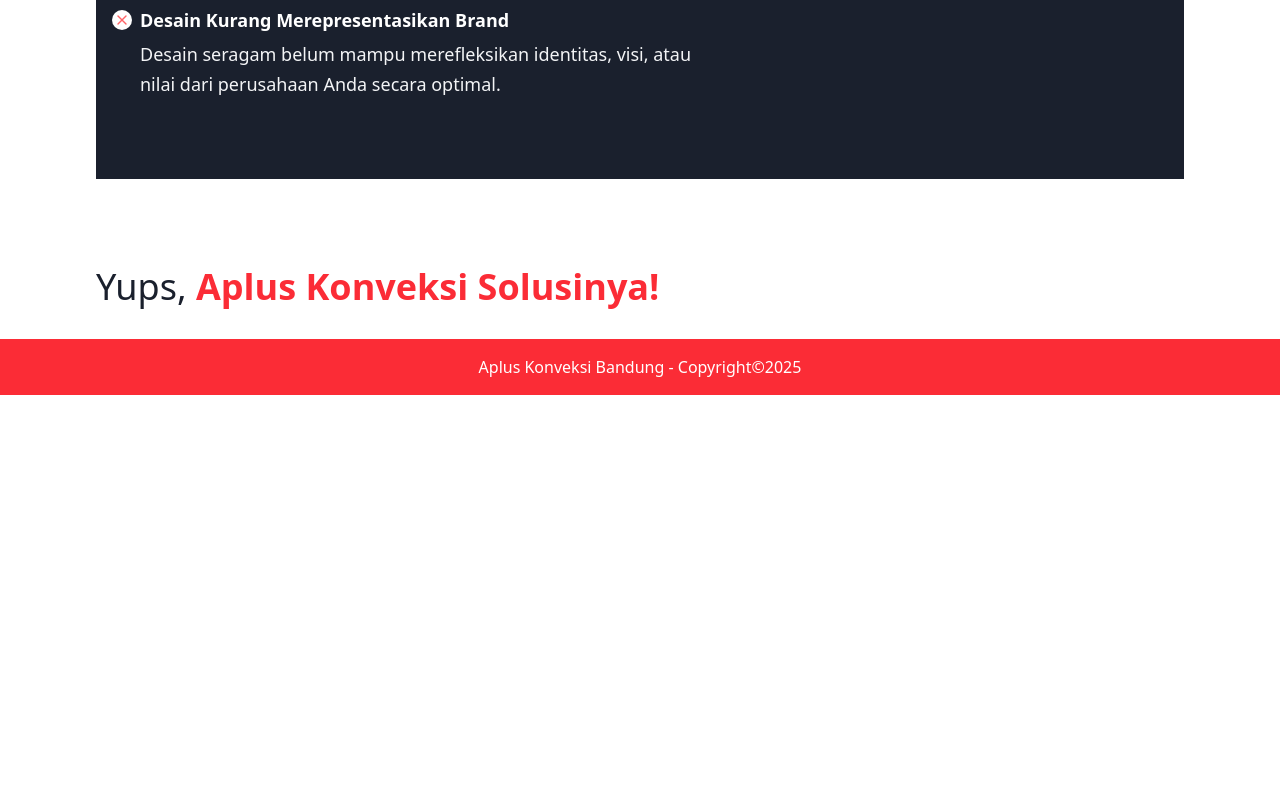
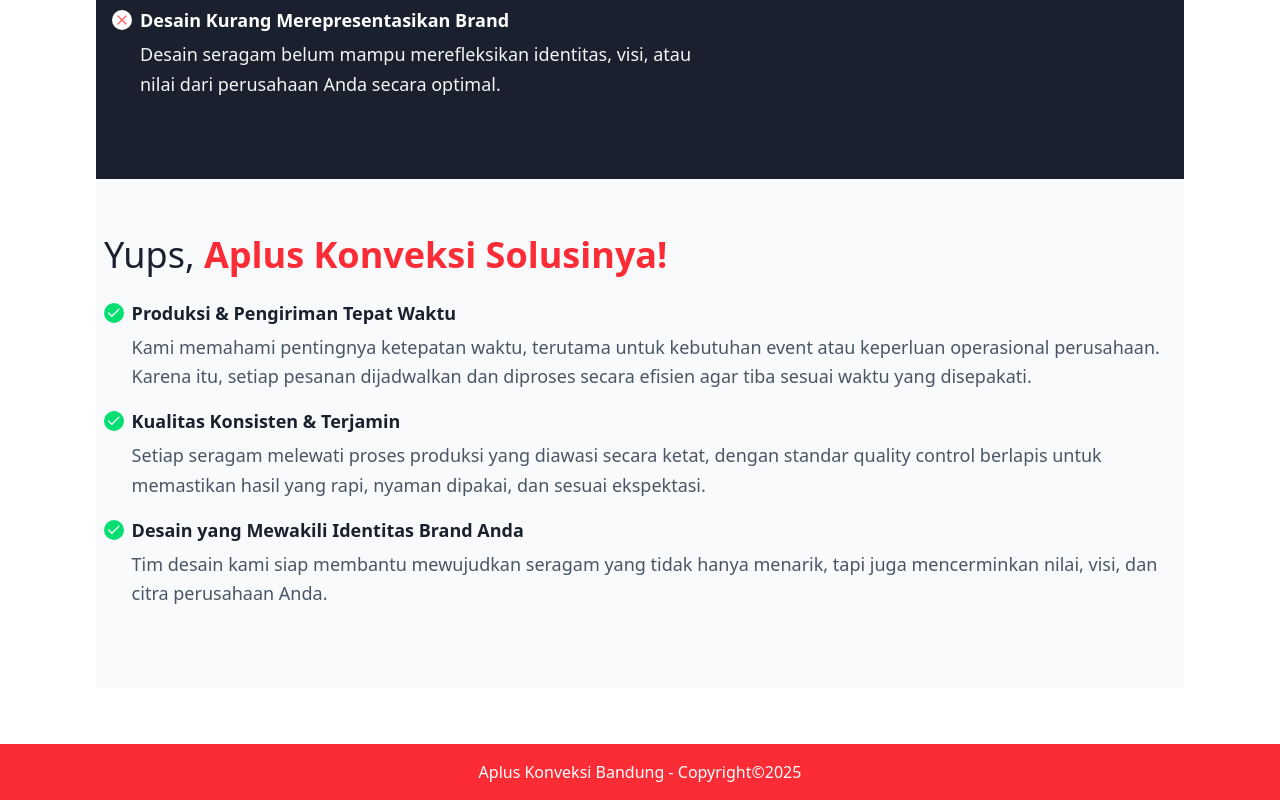
Before and after one commit to apluskonveksi/compro, a Next.js app: page / in a window 1280 px wide. Shown: the part 1643-2443 px from the top of the page. Before the commit the page ends 2038 px from the top, so only its background shows below. Built offline with nearby package versions, Linux system fonts and the light colour scheme.

Commit message:
added content solution

```diff
--- a/app/(root)/page.tsx
+++ b/app/(root)/page.tsx
@@ -11,7 +11,9 @@
       {/* Value */}
       <OurValue />
       {/* Problem Solved */}
-      <ProblemSolved />
+      <section className="my-8 sm:my-14">
+        <ProblemSolved />
+      </section>
     </>
   );
 }
--- a/app/components/ProblemSolved.tsx
+++ b/app/components/ProblemSolved.tsx
@@ -1,11 +1,11 @@
-import { X } from 'lucide-react'
+import { Check, X } from 'lucide-react'
 import Image from 'next/image'
 import React from 'react'
 
 const ProblemSolved = () => {
   return (
     <>
-      <div className='w-full h-full bg-[#1A202D] pt-8 px-4 relative overflow-hidden my-8 sm:my-14'>
+      <div className='w-full h-full bg-[#1A202D] pt-8 px-4 relative overflow-hidden '>
         <div className='w-full flex flex-col sm:flex-row items-end sm:items-start justify-evenly gap-4 py-8 sm:py-14 '>
           <div>
             <h1 className="text-2xl md:text-4xl text-white">Kesulitan dalam <span className='text-red-500 font-semibold'>Pengadaan Seragam yang Ideal ?</span></h1>
@@ -15,7 +15,7 @@
                   <X className='text-red-400 w-5 h-5 bg-white p-0.5 rounded-full mt-1  ' />
                   <div className='w-full max-w-xl space-y-1.5'>
                     <h1 className='text-white font-semibold text-md sm:text-lg'>Pengiriman Tidak Tepat Waktu</h1>
-                    <p className='text-gray-100 text-sm sm:text-md md:text-lg leading-relaxed'>Anda membutuhkan seragam yang siap digunakan untuk acara penting, namun proses produksi dan pengirimannya sering kali melewati tenggat yang telah ditentukan.</p>
+                    <p className='text-gray-100 text-md md:text-lg leading-relaxed'>Anda membutuhkan seragam yang siap digunakan untuk acara penting, namun proses produksi dan pengirimannya sering kali melewati tenggat yang telah ditentukan.</p>
                   </div>
                 </div>
               </div>
@@ -24,7 +24,7 @@
                   <X className='text-red-400 w-5 h-5 bg-white p-0.5 rounded-full mt-1 ' />
                   <div className='w-full max-w-xl space-y-1.5'>
                     <h1 className='text-white font-semibold text-md sm:text-lg'>Kualitas yang Tidak Konsisten</h1>
-                    <p className='text-gray-100 text-sm sm:text-md md:text-lg leading-relaxed'>Seragam yang diterima tidak selalu sesuai dengan standar yang diharapkan—baik dari segi bahan, jahitan, maupun hasil akhir.</p>
+                    <p className='text-gray-100 text-md md:text-lg leading-relaxed'>Seragam yang diterima tidak selalu sesuai dengan standar yang diharapkan—baik dari segi bahan, jahitan, maupun hasil akhir.</p>
                   </div>
                 </div>
               </div>
@@ -33,7 +33,7 @@
                   <X className='text-red-400 w-5 h-5 bg-white p-0.5 rounded-full mt-1  ' />
                   <div className='w-full max-w-xl space-y-1.5'>
                     <h1 className='text-white font-semibold text-md sm:text-lg'>Desain Kurang Merepresentasikan Brand</h1>
-                    <p className='text-gray-100 text-sm sm:text-md md:text-lg leading-relaxed'>Desain seragam belum mampu merefleksikan identitas, visi, atau nilai dari perusahaan Anda secara optimal.</p>
+                    <p className='text-gray-100 text-md md:text-lg leading-relaxed'>Desain seragam belum mampu merefleksikan identitas, visi, atau nilai dari perusahaan Anda secara optimal.</p>
                   </div>
                 </div>
               </div>
@@ -42,9 +42,39 @@
           <Image src="/model-t.png" alt="model-image" width={250} height={250} className='-bottom-10 sm:-bottom-14 relative' priority={true} />
         </div>
       </div>
-      <div className='py-8'>
-        <h1 className="text-2xl md:text-4xl text-[#1A202D]">Yups, <span className='text-red-500 font-semibold'> Aplus Konveksi Solusinya!</span></h1>
-
+      <div className='bg-gray-50 w-full py-14'>
+        <div className=' w-full max-w-7xl mx-auto px-2'>
+          <h1 className="text-2xl md:text-4xl text-[#1A202D]">Yups, <span className='text-red-500 font-semibold'> Aplus Konveksi Solusinya!</span></h1>
+          <div className='py-6 flex flex-col gap-4 '>
+            <div>
+              <div className='flex items-start gap-2 w-full'>
+                <Check className='text-white w-5 h-5 bg-green-400 p-0.5 rounded-full mt-1  ' />
+                <div className='w-fit space-y-1.5'>
+                  <h1 className='text-[#1A202D] font-semibold text-md sm:text-lg'>Produksi & Pengiriman Tepat Waktu</h1>
+                  <p className='text-gray-600 text-md md:text-lg leading-relaxed'>Kami memahami pentingnya ketepatan waktu, terutama untuk kebutuhan event atau keperluan operasional perusahaan. Karena itu, setiap pesanan dijadwalkan dan diproses secara efisien agar tiba sesuai waktu yang disepakati.</p>
+                </div>
+              </div>
+            </div>
+            <div>
+              <div className='flex items-start gap-2 w-full'>
+                <Check className='text-white w-5 h-5 bg-green-400 p-0.5 rounded-full mt-1 ' />
+                <div className='w-fit space-y-1.5'>
+                  <h1 className='text-[#1A202D] font-semibold text-md sm:text-lg'>Kualitas Konsisten & Terjamin</h1>
+                  <p className='text-gray-600 text-md md:text-lg leading-relaxed'>Setiap seragam melewati proses produksi yang diawasi secara ketat, dengan standar quality control berlapis untuk memastikan hasil yang rapi, nyaman dipakai, dan sesuai ekspektasi.</p>
+                </div>
+              </div>
+            </div>
+            <div>
+              <div className='flex items-start gap-2 w-full'>
+                <Check className='text-white w-5 h-5 bg-green-400 p-0.5 rounded-full mt-1  ' />
+                <div className='w-fit space-y-1.5'>
+                  <h1 className='text-[#1A202D] font-semibold text-md sm:text-lg'>Desain yang Mewakili Identitas Brand Anda</h1>
+                  <p className='text-gray-600 text-md md:text-lg leading-relaxed'>Tim desain kami siap membantu mewujudkan seragam yang tidak hanya menarik, tapi juga mencerminkan nilai, visi, dan citra perusahaan Anda.</p>
+                </div>
+              </div>
+            </div>
+          </div>
+        </div>
       </div>
     </>
   )
--- a/app/layout.tsx
+++ b/app/layout.tsx
@@ -22,7 +22,7 @@
   children: React.ReactNode;
 }>) {
   return (
-    <html lang="en" translate="no" suppressHydrationWarning>
+    <html lang="en" suppressHydrationWarning>
       <body
         className={`${nunito.variable} bg-white text-[#121212] antialiased`}>
         <Navbar />
```
